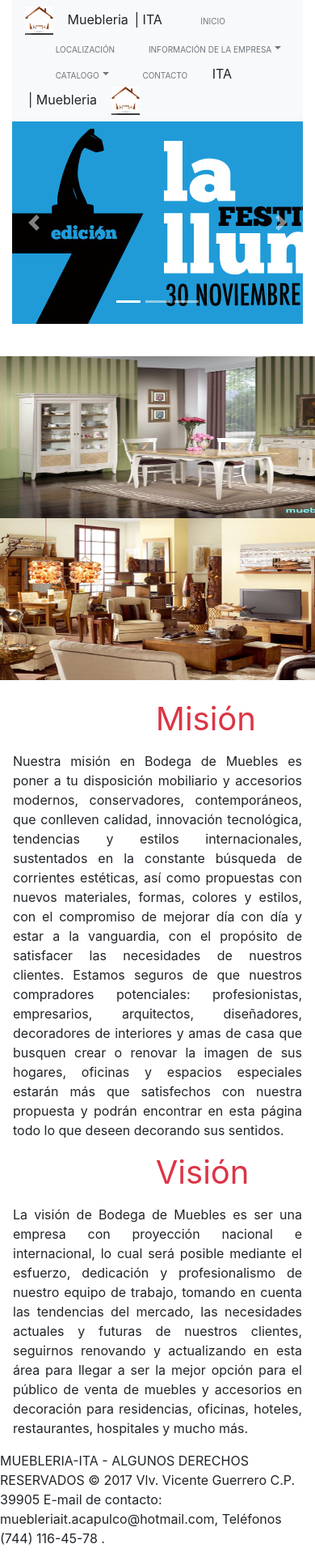
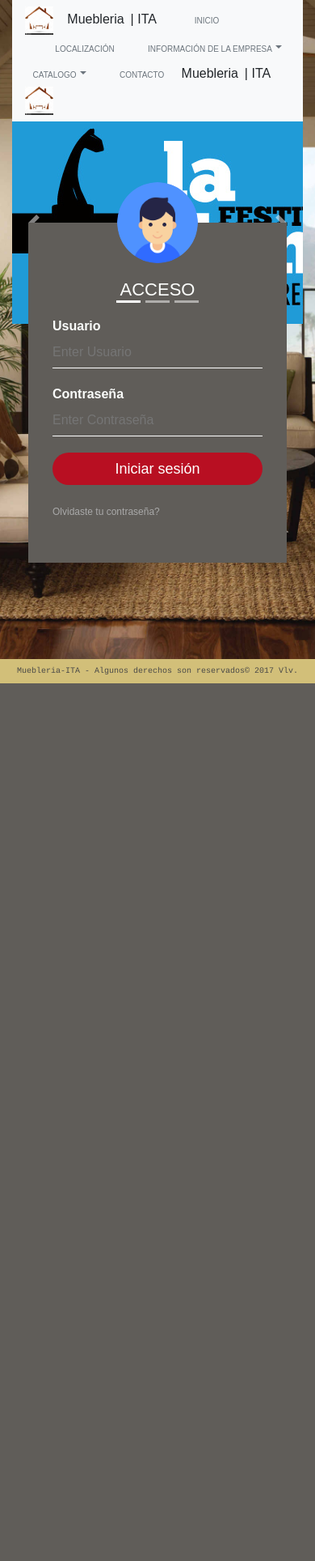
Before and after one commit to mulltisombradany/Muebleria_inv, a PHP site: page /template.html in a window 390 px wide; the page is wider, and only the part inside the window is pictured. Shown: that part at 81% size. After the commit the page ends 844 px from the top of that part, so only its background shows below. Run offline with PHP 8.4, Linux system fonts and the light colour scheme.

Commit message:
Modificando Interfaz <3 _ <3

```diff
--- a/inv_muebleria/css/misEstilos.css
+++ b/inv_muebleria/css/misEstilos.css
@@ -1,6 +1,121 @@
-body{
-  background: peru;
+body {
+  margin: 0;
+  padding: 0;
+  background: url(../imagenesMue/sala3.jpg) no-repeat center top;
+  background-size: cover;
+  font-family: sans-serif;
+  height: 100vh;
+
+
+  background: -color:#324065;
 }
+
+.login-box {
+  width: 320px;
+  height: 420px;
+  background: #605D59;
+  color: #FBFDFB;
+  top: 50%;
+  left: 50%;
+  position: absolute;
+  transform: translate(-50%, -35%);
+  box-sizing: border-box;
+  padding: 70px 30px;
+}
+
+.login-box .avatar {
+  width: 100px;
+  height: 100px;
+  border-radius: 50%;
+  position: absolute;
+  top: -50px;
+  left: calc(50% - 50px);
+}
+
+.login-box h1 {
+  margin: 0;
+  padding: 0 0 20px;
+  text-align: center;
+  font-size: 22px;
+}
+
+.login-box label {
+  margin: 0;
+  padding: 0;
+  font-weight: bold;
+  display: block;
+}
+
+.login-box input {
+  width: 100%;
+  margin-bottom: 20px;
+}
+
+.login-box input[type="text"], .login-box input[type="password"] {
+  border: none;
+  border-bottom: 1px solid #fff;
+  background: transparent;
+  outline: none;
+  height: 40px;
+  color: #fff;
+  font-size: 16px;
+}
+
+.login-box input[type="submit"] {
+  border: none;
+  outline: none;
+  height: 40px;
+  background: #b80f22;
+  color: #fff;
+  font-size: 18px;
+  border-radius: 20px;
+}
+
+.login-box input[type="submit"]:hover {
+  cursor: pointer;
+  background: #ffc107;
+  color: #000;
+}
+
+.login-box a {
+  text-decoration: none;
+  font-size: 12px;
+  line-height: 20px;
+  color: darkgrey;
+}
+
+.login-box a:hover {
+  color: #fff;
+}
+
+div::after
+.clearfix::after,
+.clear::after{
+
+	clear: :both;
+	visibility: :hidden;
+	content: "";
+	display: block;
+}
+*{
+	margin: 0px;
+	padding: 0px;
+}
+
+.footer{
+	background-color: #D2BF79;
+	width: 100%;
+	height:30px;
+	bottom: 0;
+	position: fixed;
+	text-align: center;
+	color: #000;
+}
+
+
+
+
+
 
 #miParrafo{
   width: 200px;
--- a/inv_muebleria/template.html
+++ b/inv_muebleria/template.html
@@ -4,12 +4,10 @@
   <meta charset="UTF-8">
   <title>Template HTML</title>
   <link rel="stylesheet" href="css/bootstrap.css">
+  <link rel="stylesheet" href="css/login.css">
+    <link rel="stylesheet" href="css/misEstilos.css">
   <style>
-    #encabezado{
-      background: #FF6767;
-      height: 70px;
-      width: 100%;
-    }
+
 
     #sidebar{
       background: #FFBABA;
@@ -19,9 +17,9 @@
     }
 
     #contenidoPrincipal{
-      background: #D8D8D8;
-      height: 700px;
-      width: 100%;
+      background: #A2DCC6;
+      height: 1000px;
+      width: 151.6%;
     }
 
     #barraDerecha{
@@ -38,17 +36,21 @@
     .caja2{
       background: firebrick;
     }
+
   </style>
 </head>
 <body>
+<!--
+background="C:\Users\office depot\Documents\GitHub\InvMuebleria\inv_muebleria\imagenesMue/sala.jpg" -->
+
+ <!--Inicio  Navbar content -->
    <div class="container-fluid">
     <nav class="navbar navbar-expand-lg navbar-light bg-light">
-  <!-- Navbar content -->
+<!-- Fin Navbar content -->
 
-
+    <!-- Inicio Menu -->
    <ul class="nav">
     <img src="imagenesMue/logoMue.png" width="35px" height="35px">
-
 
   <li class="nav-item">
     <a class=" p-1 nav-link disabled active ">&nbsp;&nbsp;&nbsp;Muebleria</a>
@@ -58,18 +60,8 @@
     <a class=" p-1 nav-link disabled active">| ITA</a>
   </li>
 
-
- <li class="nav-item dropdown">
-   <!--  <a class=" p-1 nav-link disabled dropdown-toggle" data-toggle="dropdown" href="#" role="button" aria-haspopup="true" aria-expanded="false"><FONT SIZE=1>&nbsp;&nbsp;&nbsp;&nbsp;Productos</a></FONT> -->
-
-    <div class="dropdown-menu">
- </li>
-
   <li class="nav-item">
     <a class="p-1 nav-link disabled" href="#"><FONT SIZE=1>&nbsp;&nbsp;&nbsp;&nbsp;&nbsp;&nbsp;&nbsp;&nbsp;&nbsp;&nbsp;&nbsp;&nbsp;&nbsp;&nbsp;INICIO</a></FONT>
-  </li>
-  <li class="nav-item">
-   <!-- <a class=" p-1 nav-link disabled" href="#"><FONT SIZE=1>&nbsp;&nbsp;&nbsp;&nbsp;INFORMACION DE LA EMPRESA</a></FONT> -->
   </li>
 
   <li class="nav-item">
@@ -77,46 +69,33 @@
   </li>
 
   <li class="nav-item soportetecnico">
-    <a class=" p-1 nav-link disabled dropdown-toggle" data-toggle="dropdown" href="#" role="button" aria-haspopup="true" aria-expanded="false"><FONT SIZE=1>&nbsp;&nbsp;&nbsp;&nbsp;&nbsp;&nbsp;&nbsp;&nbsp;&nbsp;&nbsp;&nbsp;&nbsp;INFORMACIÓN DE LA EMPRESA</a></FONT>
-    <div class="dropdown-menu">
+    <a class=" p-1 nav-link disabled dropdown-toggle" data-toggle="dropdown" href="#" role="button" aria-haspopup="true" aria-expanded="false"> <FONT SIZE=1>&nbsp;&nbsp;&nbsp;&nbsp;&nbsp;&nbsp;&nbsp;&nbsp;&nbsp;&nbsp;&nbsp;&nbsp;INFORMACIÓN DE LA EMPRESA</a></FONT>
   </li>
 
  <li class="nav-item soportetecnico">
-    <a class=" p-1 nav-link disabled dropdown-toggle" data-toggle="dropdown" href="#" role="button" aria-haspopup="true" aria-expanded="false"><FONT SIZE=1>&nbsp;&nbsp;&nbsp;&nbsp;&nbsp;&nbsp;&nbsp;&nbsp;&nbsp;&nbsp;&nbsp;&nbsp;CATALOGO</a></FONT>
-    <div class="dropdown-menu">
+    <a class=" p-1 nav-link disabled dropdown-toggle" data-toggle="dropdown" href="#" role="button" aria-haspopup="true" aria-expanded="false"><FONT SIZE=1>&nbsp;&nbsp;CATALOGO</a></FONT>
  </li>
 
  <li class="nav-item">
  <a class=" p-1 nav-link disabled" href="#"><FONT SIZE=1>&nbsp;&nbsp;&nbsp;&nbsp;&nbsp;&nbsp;&nbsp;&nbsp;&nbsp;&nbsp;&nbsp;&nbsp;CONTACTO</a></FONT>
  </li>
+
   <li class="nav-item">
-    <a class=" p-1 nav-link disabled active ">&nbsp;&nbsp;&nbsp;&nbsp;&nbsp;ITA</a>
+    <a class=" p-1 nav-link disabled active ">&nbsp;&nbsp;&nbsp;Muebleria</a>
   </li>
 
   <li class="nav-item">
-    <a class=" p-1 nav-link disabled active">| Muebleria&nbsp;&nbsp;&nbsp;</a>
+    <a class=" p-1 nav-link disabled active">| ITA&nbsp;&nbsp;&nbsp;</a>
   </li>
+  <ul class="nav">
     <img src="imagenesMue/logoMue.png" width="35px" height="35px">
-
-
-  <li class="nav-item">
-    <!--<a class="p-1 nav-link disabled btn btn-outline-dark" href="#"><FONT SIZE=1>&nbsp;Visual studio gratuito</a></FONT>-->
-  </li>
-
-   <li class="nav-item todomicrosoft">
-   <!-- <a class="p-1 nav-link disabled dropdown-toggle" data-toggle="dropdown" href="#" role="button" aria-haspopup="true" aria-expanded="false"><FONT SIZE=1>&nbsp;&nbsp;&nbsp;&nbsp;Todo Microsoft</a></FONT>-->
-    <div class="dropdown-menu">
-       </li>
-       <li class="nav-item">
-    <!--<a class="p-1 nav-link disabled" href="#"><FONT SIZE=1>&nbsp;&nbsp;&nbsp;&nbsp;Sign in</a></FONT> -->
-  </li>
 </ul>
+<!-- Fin del Menu -->
 
       </div>
     </div>
     </nav>
-
-    <div class="container" style="margin-bottom: 40px">
+    <div class="container" style="margin-bottom: 20px">
 <div id="Banner" class="carousel slide" data-ride="carousel">
     <ol class="carousel-indicators">
     <li data-target="#Banner" data-slide-to="0" class="active"></li>
@@ -146,53 +125,32 @@
 
     </div>
 
-   <!-- <div class="row">
-      <div class="col-lg-2">
-        <div id="sidebar"></div>
-      </div>-->
 
-      <!--<div class="col-lg-8">
-        <div id="contenidoPrincipal"> -->
+<div class="login-box">
+      <img src="imagenesMue/user.png" class="avatar" alt="Avatar Image">
+      <h1>ACCESO</h1>
+      <form>
+        <!-- USERNAME INPUT -->
+        <label for="username">Usuario</label>
+        <input type="text" placeholder="Enter Usuario">
+        <!-- PASSWORD INPUT -->
+        <label for="password">Contraseña</label>
+        <input type="password" placeholder="Enter Contraseña">
+        <input type="submit" value="Iniciar sesión">
+        <a href="#">Olvidaste tu contraseña?</a><br>
 
-          <div class="row">
-            <div class="col-lg-6">
-              <div ><img src="imagenesMue/Imagen 1.jpg" width="500" height="200"></div>
-            </div>
-             <div class="col-lg-6">
-              <div ><img src="imagenesMue/Imagen 2.jpg" width="500" height="200"></div>
-            </div>
-          </div>
-<br>
-          <div class="row">
-            <div class="col-lg-12">
-                <div class="row">
-                  <div class="col-md-6">
-                    <h1 class="mx-4 text-danger font-weight-normal">&nbsp;&nbsp;&nbsp;&nbsp;&nbsp;&nbsp;&nbsp;&nbsp;&nbsp;&nbsp;&nbsp;&nbsp;&nbsp;&nbsp;&nbsp;Misión</h1>
-                    <p class="text-justify m-3">Nuestra misión en Bodega de Muebles es poner a tu disposición mobiliario y accesorios modernos, conservadores, contemporáneos, que conlleven calidad, innovación tecnológica, tendencias y estilos internacionales, sustentados en la constante búsqueda de corrientes estéticas, así como propuestas con nuevos materiales, formas, colores y estilos, con el compromiso de mejorar día con día y estar a la vanguardia, con el propósito de satisfacer las necesidades de nuestros clientes.
 
-Estamos seguros de que nuestros compradores potenciales: profesionistas, empresarios, arquitectos, diseñadores, decoradores de interiores y amas de casa que busquen crear o renovar la imagen de sus hogares, oficinas y espacios especiales estarán más que satisfechos con nuestra propuesta y podrán encontrar en esta página todo lo que deseen decorando sus sentidos.</p>
-                  </div>
-                  <div class="col-md-6">
-                    <h1 class="mx-4 text-danger font-weight-normal">&nbsp;&nbsp;&nbsp;&nbsp;&nbsp;&nbsp;&nbsp;&nbsp;&nbsp;&nbsp;&nbsp;&nbsp;&nbsp;&nbsp;&nbsp;Visión</h1>
-                    <p class="text-justify m-3">La visión de Bodega de Muebles es ser una empresa con proyección nacional e internacional, lo cual será posible mediante el esfuerzo, dedicación y profesionalismo de nuestro equipo de trabajo, tomando en cuenta las tendencias del mercado, las necesidades actuales y futuras de nuestros clientes, seguirnos renovando y actualizando en esta área para llegar a ser la mejor opción para el público de venta de muebles y accesorios en decoración para residencias, oficinas, hoteles, restaurantes, hospitales y mucho más.</p>
-                  </div>
-                </div>
-              </div>
-            </div>
-        </div>
+      </form>
+
     </div>
 
-     <!-- <div class="col-lg-2">
-        <div id="barraDerecha"></div>-->
+
      </div>
-    </div>
-  </div>
-   <footer>
-        <div class='define'>
-            <p>MUEBLERIA-ITA - ALGUNOS DERECHOS RESERVADOS © 2017
+        <div class="footer">
+          <FONT FACE="courier" SIZE=1 COLOR="#4B4A48">Muebleria-ITA - Algunos derechos son reservados© 2017
            Vlv. Vicente Guerrero C.P. 39905
-E-mail de contacto: muebleriait.acapulco@hotmail.com, Teléfonos (744) 116-45-78  .</p>
-        </div>
-    </footer>
+          </FONT>
+
+
 </body>
 </html>
```
Also changed, not shown: inv_muebleria/index.html (+8 -6 lines), inv_muebleria/imagenesMue/fondo.jpg (added), inv_muebleria/imagenesMue/fondo1.jpg (added), inv_muebleria/imagenesMue/sala.jpg (added), inv_muebleria/imagenesMue/sala2.jpg (added), inv_muebleria/imagenesMue/sala3.jpg (added), inv_muebleria/imagenesMue/sala4.jpg (added), inv_muebleria/imagenesMue/salas.png (added), inv_muebleria/imagenesMue/user.png (added), inv_muebleria/imagenesMue/usuario.png (added), inv_muebleria/imagenesMue/usuario2.jpg (added). Lines whose indentation alone changed are shown as unchanged.
